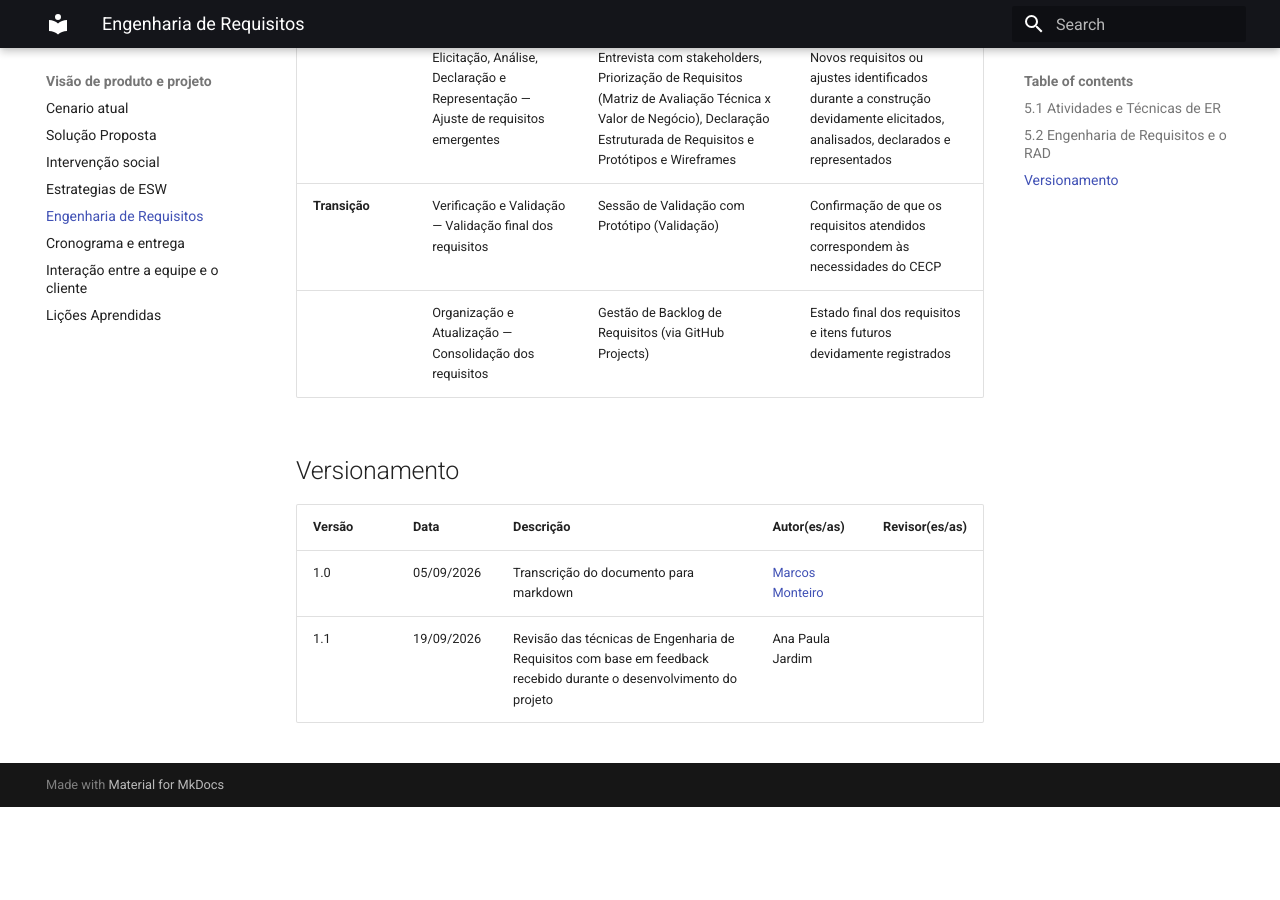
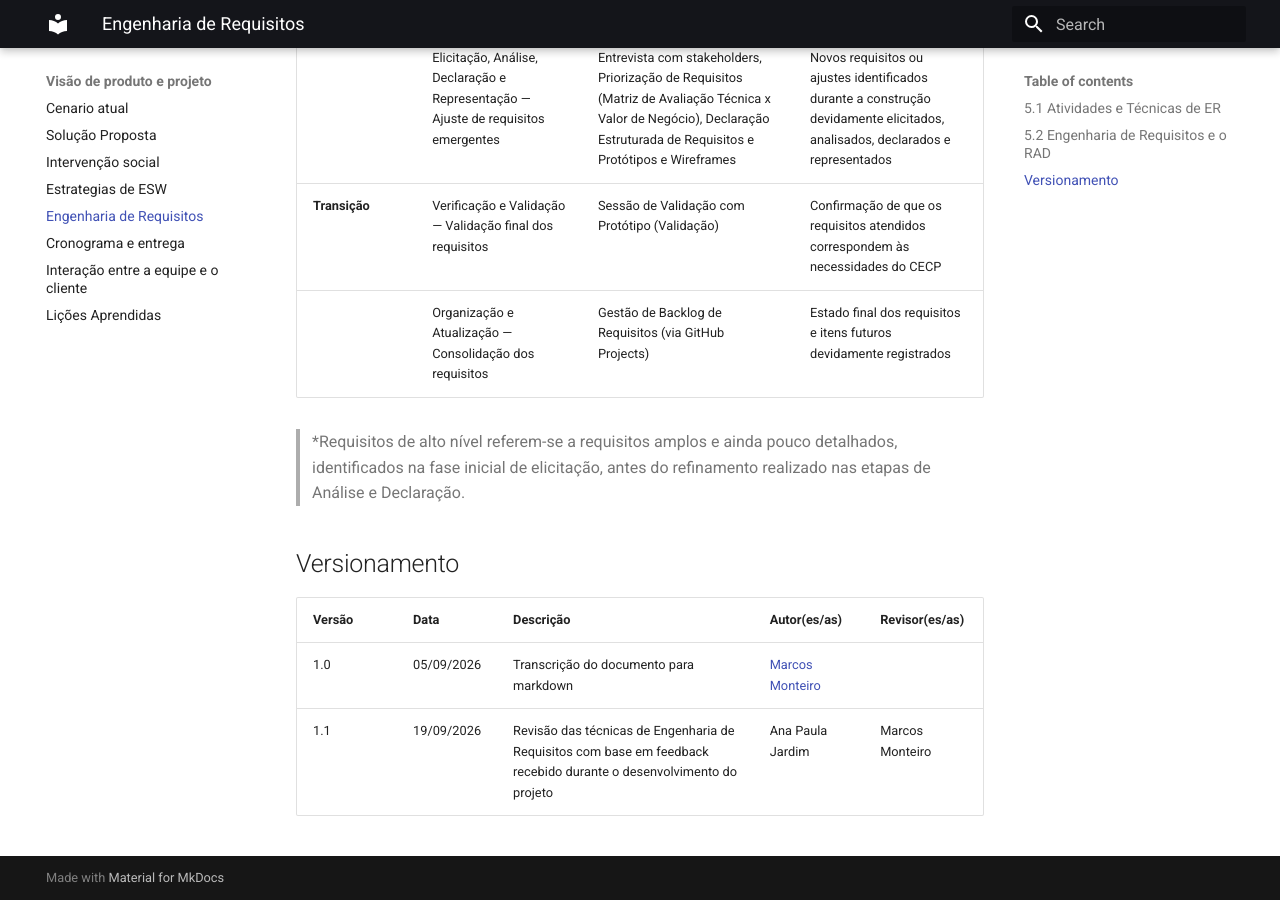
Before and after one commit to mdsreq-fga-unb/REQ-2026.2-T01-SigCecp, an MkDocs documentation site: the page built from docs/visao_produto_projeto/5_engenharia_req.md, in a window 1280 px wide and 900 px high, scrolled down 3157 px. Built offline with MkDocs 1.6.1 and Material for MkDocs 9.7.7, drawn with Linux system fonts in a browser that asks for light colours; before the commit the page ends 3964 px from its top, so only the background shows below that; some of the changed text lies outside the part shown.

Commit message:
Adição de uma nota
Pequeno ajuste de melhoria

```diff
--- a/docs/visao_produto_projeto/5_engenharia_req.md
+++ b/docs/visao_produto_projeto/5_engenharia_req.md
@@ -35,7 +35,7 @@
 
 | Fases do RAD | Atividades de ER | Prática Técnica | Resultado Esperado |
 |---|---|---|---|
-| **Planejamento de Requisitos** | Elicitação e Descoberta — Identificação de necessidades e contexto | Entrevista com stakeholders e brainstorming dos desenvolvedores | Necessidades, dificuldades e requisitos de alto nível identificados |
+| **Planejamento de Requisitos** | Elicitação e Descoberta — Identificação de necessidades e contexto | Entrevista com stakeholders e brainstorming dos desenvolvedores | Necessidades, dificuldades e requisitos de alto nível\* identificados |
 | | Análise e Consenso — Definição de prioridades e escopo acordado | Priorização de Requisitos (Matriz de Avaliação Técnica x Valor de Negócio) | Funcionalidades essenciais priorizadas e acordadas |
 | | Declaração — Comunicação estruturada dos requisitos | Declaração Estruturada de Requisitos | Requisitos identificados, classificados e numerados |
 | | Verificação e Validação — Verificação de qualidade interna e validação com stakeholders | Revisão por Pares (Verificação) e Revisão de Requisitos com Stakeholders (Validação) | Requisitos verificados quanto à consistência interna e confirmados como representativos das necessidades reais do CECP |
@@ -52,9 +52,11 @@
 | **Transição** | Verificação e Validação — Validação final dos requisitos | Sessão de Validação com Protótipo (Validação) | Confirmação de que os requisitos atendidos correspondem às necessidades do CECP |
 | | Organização e Atualização — Consolidação dos requisitos | Gestão de Backlog de Requisitos (via GitHub Projects) | Estado final dos requisitos e itens futuros devidamente registrados |
 
+> \*Requisitos de alto nível referem-se a requisitos amplos e ainda pouco detalhados, identificados na fase inicial de elicitação, antes do refinamento realizado nas etapas de Análise e Declaração.
+
 ## Versionamento
 
 | Versão | Data | Descrição | Autor(es/as) | Revisor(es/as) |
 | :--- | :--- | :--- | :--- | :--- |
 | 1.0 | 05/09/2026 | Transcrição do documento para markdown | [Marcos Monteiro](https://github.com/montmarcos) |  |
-| 1.1 | 19/09/2026 | Revisão das técnicas de Engenharia de Requisitos com base em feedback recebido durante o desenvolvimento do projeto | Ana Paula Jardim | |
+| 1.1 | 19/09/2026 | Revisão das técnicas de Engenharia de Requisitos com base em feedback recebido durante o desenvolvimento do projeto | Ana Paula Jardim | Marcos Monteiro |
```
